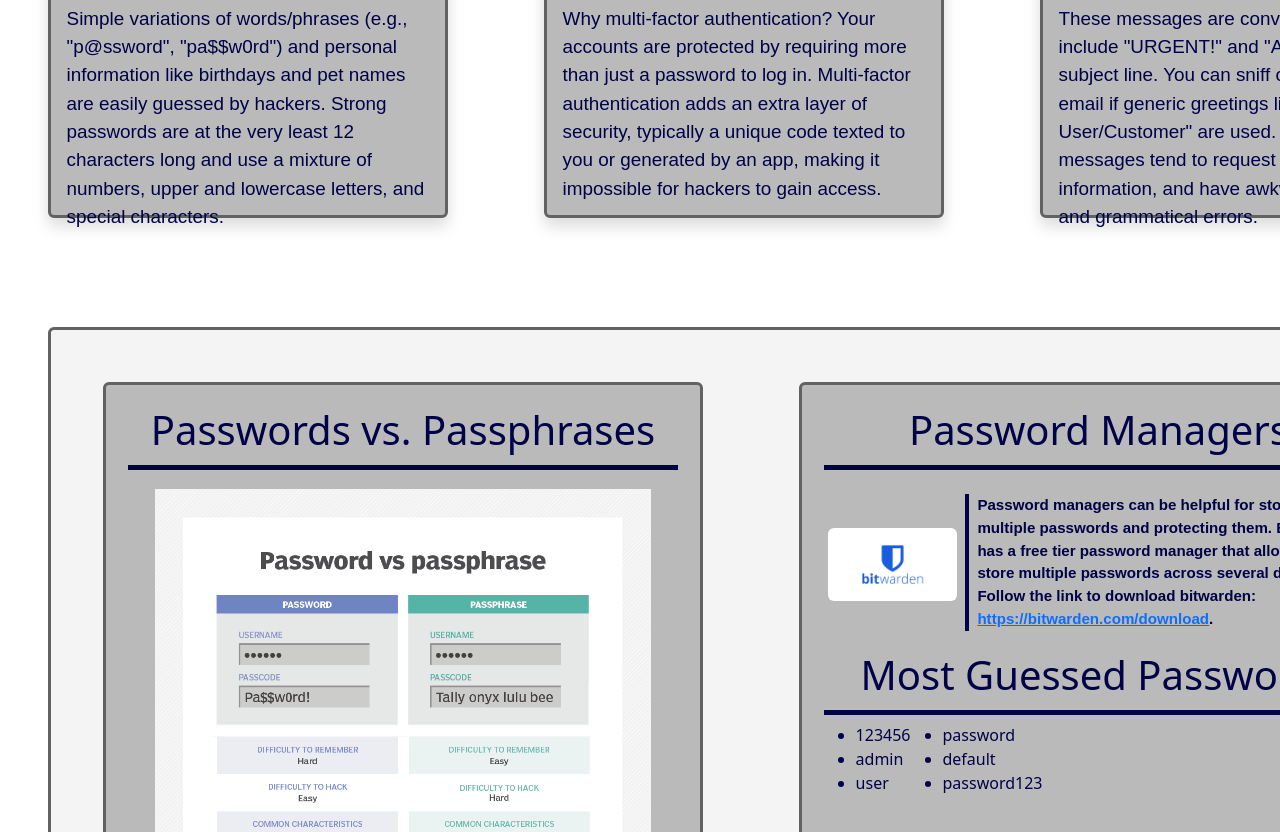
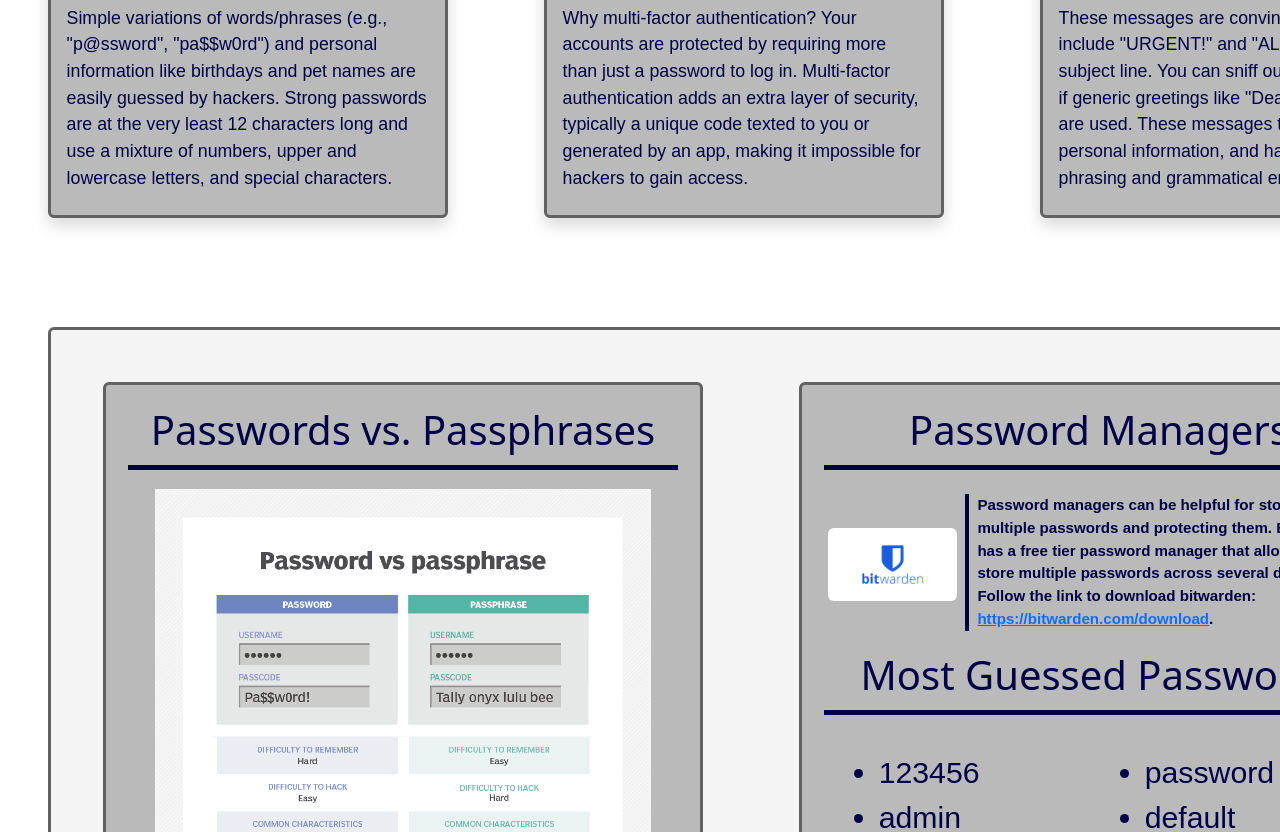
Before and after one commit to Dakota1942/capweb, a plain HTML site: page index.html in a window 1280 px wide. Shown: the part 480-1312 px from the top of the page. Drawn offline with nearby package versions, Linux system fonts and the light colour scheme.

Commit message:
Update index.css

```diff
--- a/css/index.css
+++ b/css/index.css
@@ -3,7 +3,7 @@
     height: 350px;
     width: 1200px;
     padding-left: 4.5%;
-    padding-top: 3%;
+    padding-top: 1%;
 }
 
 #t {
@@ -50,12 +50,37 @@
     padding-bottom: 2%;
 }
 
+#weakpass1 {
+    color: rgb(1, 1, 71);
+    font-size: 8mm;
+    font-weight: 500;
+    font-family: Arial, Helvetica, sans-serif;
+    padding-left: 10%;
+    padding-top: 5%;
+}
+
+#weakpass2 {
+    color: rgb(1, 1, 71);
+    font-size: 8mm;
+    font-weight: 500;
+    font-family: Arial, Helvetica, sans-serif;
+    padding-left: 30%;
+    padding-top: 5%;
+}
+
 /* sets the links to a certain color when hovered over */
 .info1 a:hover, .info2 a:hover, .info3 a:hover {
     color: rgb(1, 1, 71);
 }
 
-.info1 p, .info2 p {
+.info1 p {
+    color: rgb(1, 1, 71);
+    font-size: 4.7mm;
+    font-weight: 500;
+    font-family: Arial, Helvetica, sans-serif;
+}
+
+.info2 p {
     color: rgb(1, 1, 71);
     font-size: 5mm;
     font-weight: 500;
```
